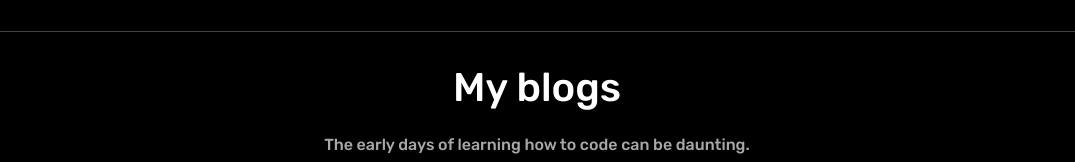
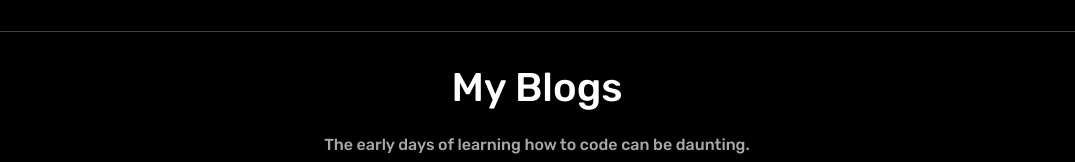
Before and after one commit to ColinJhEdwards/react-portfolio, a React (Create React App) app: page /blog in a window 1280 px wide. Shown: the part 147-309 px from the top of the page, without its empty margins (103-1178 px from the left). Built offline with nearby package versions, Linux system fonts and the light colour scheme.

Commit message:
minor typo fix on blogs page

```diff
--- a/src/components/Blog.js
+++ b/src/components/Blog.js
@@ -13,7 +13,7 @@ const Blog = () => {
       exit="exit"
     >
       <div className="title">
-        <h1>My blogs</h1>
+        <h1>My Blogs</h1>
         <p>
           The early days of learning how to code can be daunting. <br />
           In this blog I hope to cover topics that I struggled with, new
```
